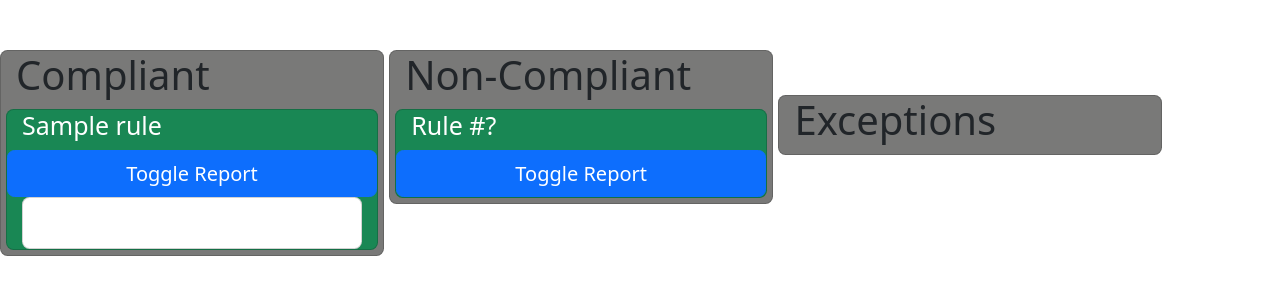
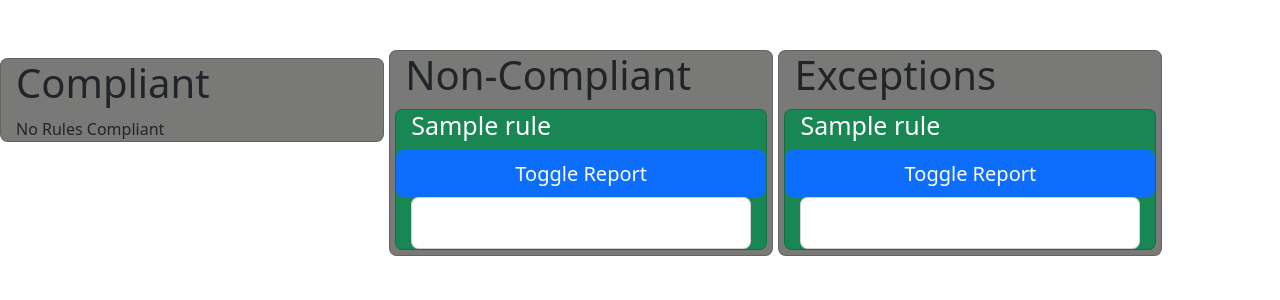
Before and after one commit to ethanrowe5379/Brightsolid_Project, a PHP site: page /DashboardTemplate.php in a window 1280 px wide, after a click on "Toggle Report". Shown: the part 100-400 px from the top of the page. Run offline with PHP 8.4, Linux system fonts and the light colour scheme; tables that the repository leaves empty hold one stand-in row (values such as "Sample post").

Commit message:
Create all SQL statement required using mock data

```diff
--- a/DashboardTemplate.php
+++ b/DashboardTemplate.php
@@ -16,13 +16,6 @@
     ?>
     <header>
         <h1>Brightsolid</h1>
-        <?php
-          // $sql = "SELECT * FROM rule";
-          // $result = $db->query($sql);
-          // while($row = $result->fetch_assoc()){
-          //   echo($row['user_name']);
-          // }
-        ?>
         <img src="">
     </header>
 
@@ -30,8 +23,19 @@
         <div class="container card" id="col">
             <h2>Compliant</h2>
             <?php
-                  $sql = "SELECT rule_id, rule_name FROM rule";
+                  $sql = "SELECT t1.rule_id, t1.rule_name
+                          FROM rule t1
+                          LEFT JOIN exception_audit t2
+                          ON t2.rule_id = t1.rule_id
+                          LEFT JOIN non_complience_audit t3
+                          ON t3.rule_id = t1.rule_id
+                          WHERE t2.rule_id IS NULL AND t3.rule_id IS NULL;";
                   $result = $db->query($sql);
+
+
+                  if($result->num_rows == 0){
+                      echo("No Rules Compliant");
+                  }else{
                     while($row = $result->fetch_assoc()){
                     echo '<div class="row card text-bg-success" id="innerCard">
                           <h5 class="col">' . $row['rule_name'] . '</h5>
@@ -45,27 +49,64 @@
                             </div>
                       </div>';
                   }
+                }
                 ?>
         </div>
 
         <div class="container card"id="col">
             <h2>Non-Compliant</h2>
-                <div class="row card text-bg-success" id="innerCard">
-                      <h5 class="col">Rule #?</h5>
-                      <button class="col-auto btn btn-primary" type="button" data-bs-toggle="collapse" data-bs-target="#compliance21" aria-expanded="false" aria-controls="compliance21">
+            <?php
+                  $sql = "SELECT r.rule_id, r.rule_name FROM rule r, exception_audit ea
+                          WHERE r.rule_id = ea.rule_id";
+                  $result = $db->query($sql);
+
+
+                  if($result->num_rows == 0){
+                      echo("No Rules Compliant");
+                  }else{
+                    while($row = $result->fetch_assoc()){
+                      echo '<div class="row card text-bg-success" id="innerCard">
+                            <h5 class="col">' . $row['rule_name'] . '</h5>
+                            <button class="col-auto btn btn-primary" type="button" data-bs-toggle="collapse" data-bs-target="#compliance' . $row['rule_id'] . '" aria-expanded="false" aria-controls="compliance' . $row['rule_id'] . '">
                                 Toggle Report
                               </button>
-                        <div class="collapse" id="compliance21">
+                              <div class="collapse" id="compliance' . $row['rule_id'] . '">
                                 <div class="card">
-                            <p style="color:black;">hello</p>
+                                  <p>Lorem Ipsum</p>
                                 </div>
                               </div>
-                </div>
+                        </div>';
+                    }
+                  }
+                ?>
         </div>
 
         <div class="container card" id="col">
             <h2>Exceptions</h2>
+            <?php
+                  $sql = "SELECT r.rule_id, r.rule_name FROM rule r, non_complience_audit nca
+                          WHERE r.rule_id = nca.rule_id";
+                  $result = $db->query($sql);
 
+
+                  if($result->num_rows == 0){
+                      echo("No Rules Compliant");
+                  }else{
+                    while($row = $result->fetch_assoc()){
+                      echo '<div class="row card text-bg-success" id="innerCard">
+                            <h5 class="col">' . $row['rule_name'] . '</h5>
+                            <button class="col-auto btn btn-primary" type="button" data-bs-toggle="collapse" data-bs-target="#compliance' . $row['rule_id'] . '" aria-expanded="false" aria-controls="compliance' . $row['rule_id'] . '">
+                                Toggle Report
+                              </button>
+                              <div class="collapse" id="compliance' . $row['rule_id'] . '">
+                                <div class="card">
+                                  <p>Lorem Ipsum</p>
+                                </div>
+                              </div>
+                        </div>';
+                    }
+                  }
+                ?>
         </div>
 
     </main>
```
Lines whose indentation alone changed are shown as unchanged.
